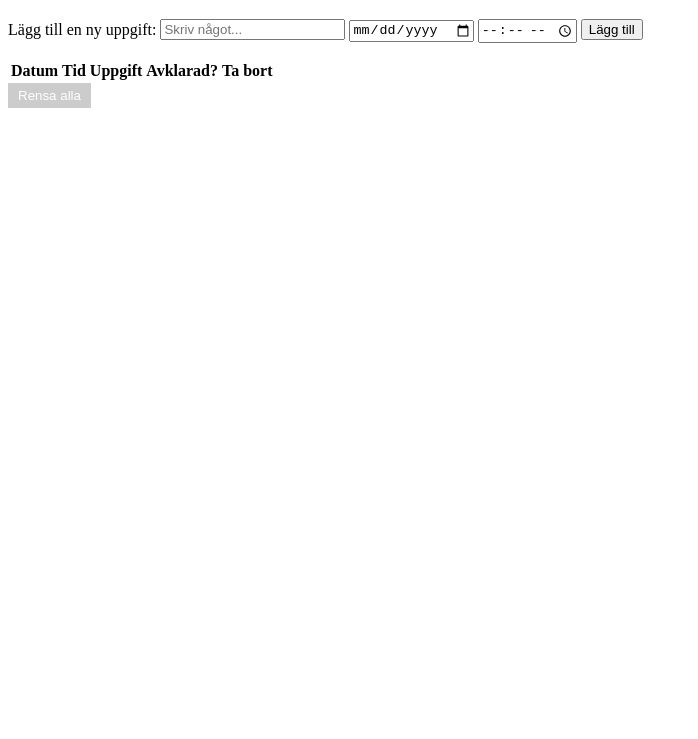
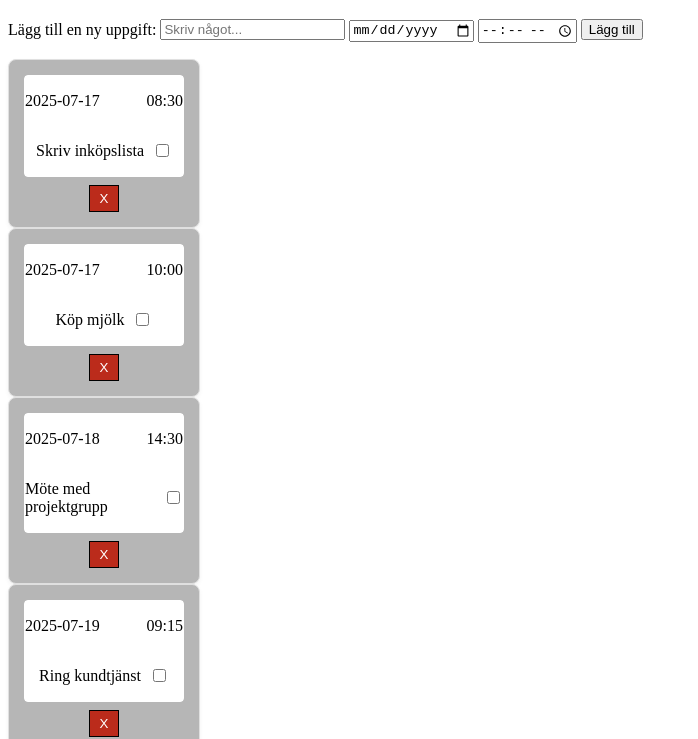
Before and after one commit to presidentkg/todo-list, a website with bundled scripts: page index.html in a window 1280 px wide. Shown: the part 61-800 px from the top of the page, without its empty margins (0-698 px from the left). Built offline with nearby package versions, Linux system fonts and the light colour scheme.

Commit message:
från lista/tabell till kort

```diff
--- a/index.css
+++ b/index.css
@@ -8,6 +8,7 @@
   color: white;
   border: black 1px solid;
   padding: 5px 10px;
+  max-width: 50%;
 }
 
 .inactive-button {
@@ -21,3 +22,57 @@
 button{
     cursor: pointer;
 }
+
+.todo-cards {
+  display: grid;
+  grid-template-columns: repeat(auto-fill, minmax(250px, 1fr));
+  gap: 20px;
+  margin-top: 20px;
+  background-color: rgba(54, 54, 54, 0.801);
+}
+
+.todo-item {
+  background-color: #b6b6b6;
+  border: 1px solid #e0e0e0;
+  border-radius: 8px;
+  box-shadow: 0 2px 4px rgba(0, 0, 0, 0.05);
+  padding: 15px;
+  display: flex;
+  flex-direction: column;
+  justify-content: space-between;
+  max-width: 10rem;
+  max-height: 10rem;
+  gap: 0.5rem;
+}
+
+.card-head-body {
+  background-color: white;
+  border: 1px solid white;
+  border-radius: 0.25rem;
+}
+
+.card-header {
+  background-color: white;
+  width: 100%;
+  display: flex;
+  align-items: flex-start;
+  justify-content: space-between;
+  gap: 1rem;
+}
+
+.card-body {
+  background-color: white;
+  width: 100%;
+  display: flex;
+  justify-content: center;
+  align-items: center;
+  gap: 0.5rem;
+}
+
+.card-footer {
+  width: 100%;
+  display: flex;
+  justify-content: center;
+  align-items: center;
+  gap: 0.5rem;
+}
--- a/index.html
+++ b/index.html
@@ -5,7 +5,7 @@
     <meta charset="UTF-8">
     <meta name="viewport" content="width=device-width, initial-scale=1.0">
     <title>PLANNED PLANTHOOD - Mina sidor</title>
-    <script src="dist/index.js" defer></script>
+    <script src="dist/index.js" defer type="module"></script>
     <link rel="stylesheet" href="index.css">
 </head>
 <body>
@@ -20,22 +20,10 @@
             <p id="empty-text"></p>
             <p id="empty-date"></p>
         </form>
-        <section>
-            <table id="todo-list">
-                <thead>
-                    <tr>
-                        <th>Datum</th>
-                        <th>Tid</th>
-                        <th>Uppgift</th>
-                        <th>Avklarad?</th>
-                        <th>Ta bort</th>
-                    </tr>
-                </thead>
-                <tbody id="todo-tabel-body"> </tbody>
-            </table>
-            <button id="clear-todos-button">Rensa alla</button>
+        <section id="todo-cards">
+
         </section>
-
+        <button id="clear-todos-button">Rensa alla</button>
         <!-- <section>
             <ul id="todo-list"></ul>
             <button id="clear-todos-button">Rensa alla</button>
--- a/src/index.ts
+++ b/src/index.ts
@@ -1,15 +1,15 @@
+import { todos as testTodos } from './services/variables.js';
 const todoContainer = document.getElementById('todo-container') as HTMLElement
 const todoText = document.getElementById('todo-text') as HTMLInputElement
 const todoDate = document.getElementById('todo-date') as HTMLInputElement
 const todoTime = document.getElementById('todo-time') as HTMLInputElement
-const todoList = document.getElementById('todo-list') as HTMLTableElement
-const todoListBody = document.getElementById('todo-tabel-body') as HTMLTableSectionElement
 const emptyText = document.getElementById('empty-text') as HTMLElement
 const emptyDate = document.getElementById('empty-date') as HTMLElement
 const todoForm = document.getElementById('todo-form') as HTMLFormElement
+const todoCards = document.getElementById('todo-cards') as HTMLElement
 const clearTodosButton = document.getElementById('clear-todos-button') as HTMLButtonElement
 
-interface Todo {
+export interface Todo {
   id: number
   text: string
   date: string
@@ -17,7 +17,14 @@ interface Todo {
   completed: boolean
 }
 
-let todos: Todo[] = []
+//Avkommentera när testdata inte längre behövs
+//let todos: Todo[] = JSON.parse(localStorage.getItem('todos') || '[]')
+
+//Ta bort när testdata inte längre behövs
+let todos: Todo[] = JSON.parse(localStorage.getItem('todos') || JSON.stringify(testTodos));
+//
+
+
 function checkTodos(): void {
     if(todos.length === 0)
         clearTodosButton.className = 'inactive-button';
@@ -31,9 +38,65 @@ renderTodos()
 function renderTodos(): void{
     sortTodos()
     checkTodos()
-    todoListBody.innerHTML = ''
+    todoCards.innerHTML = ''
     todos.forEach(todo => {
-        const tr = document.createElement('tr')
+        const article = document.createElement('article')
+        article.className = "todo-item"
+
+        /* const todoId = document.createElement('p')
+        todoId.className = "todo-id"
+        todoId.textContent = `${todo.id}`
+        article.appendChild(todoId) */
+
+        const cardHeadBody = document.createElement('div')
+        cardHeadBody.className = "card-head-body"
+        const cardHeader = document.createElement('div')
+        const todoDate = document.createElement('p')
+        cardHeader.className = "card-header"
+        todoDate.className = "todo-date"
+        todoDate.textContent = todo.date
+        cardHeader.appendChild(todoDate)
+
+        if (todo.time) {
+            const todoTime = document.createElement('p')
+            todoTime.className = "todo-time"
+            todoTime.textContent = todo.time
+            cardHeader.appendChild(todoTime)
+        }
+
+        const cardBody = document.createElement('div')
+        cardBody.className = "card-body"
+        const todoText = document.createElement('p')
+        todoText.className = "todo-text"
+        todoText.textContent = todo.text
+        cardBody.appendChild(todoText)
+
+        const checkbox = document.createElement('input')
+        checkbox.type = 'checkbox'
+        checkbox.checked = todo.completed
+        checkbox.addEventListener('click', () => {
+            todo.completed = !todo.completed
+            renderTodos()
+        })
+        cardBody.appendChild(checkbox)
+
+        const cardFooter = document.createElement('div')
+        cardFooter.className = "card-footer"
+        const deleteButton = document.createElement('button')
+        deleteButton.textContent = 'X'; // Eller 'Ta bort'
+        deleteButton.className = 'delete-button';
+        deleteButton.addEventListener('click', () => {
+            todos = todos.filter(t => t.id !== todo.id);
+            renderTodos();
+        });
+        cardFooter.appendChild(deleteButton)
+
+        cardHeadBody.appendChild(cardHeader)
+        cardHeadBody.appendChild(cardBody)
+        article.appendChild(cardHeadBody)
+        article.appendChild(cardFooter)
+        todoCards.appendChild(article)
+        /* const tr = document.createElement('tr')
         tr.className = todo.completed ? 'completed' : ''
 
         const tdDate = document.createElement('td')
@@ -71,28 +134,7 @@ function renderTodos(): void{
         });
         tdDelete.appendChild(deleteButton)
         tr.appendChild(tdDelete)
-
-        /*const todoContent = document.createElement('span');
-        todoContent.textContent = todo.date + ' ' + todo.time + ' ' + todo.text;
-        const checkbox = document.createElement('input');
-        checkbox.type = 'checkbox';
-        checkbox.checked = todo.completed;
-        checkbox.addEventListener('click', () => {
-            todo.completed = !todo.completed
-            renderTodos()
-        })
-        const deleteButton = document.createElement('button');
-        deleteButton.textContent = 'Ta bort';
-        deleteButton.className = 'delete-button';
-        deleteButton.addEventListener('click', () => {
-            todos = todos.filter(t => t.id !== todo.id);
-            renderTodos();
-        })
-
-        tr.appendChild(todoContent);
-        tr.appendChild(checkbox);
-        tr.appendChild(deleteButton);*/
-        todoListBody.appendChild(tr)
+        todoListBody.appendChild(tr) */
 
     })
 }
--- /dev/null
+++ b/src/services/variables.ts
@@ -0,0 +1,76 @@
+import { Todo } from '../index.js';
+
+let todos: Todo[] = [
+    {
+        id: 1,
+        text: "Köp mjölk",
+        date: "2025-07-17",
+        time: "10:00",
+        completed: false
+    },
+    {
+        id: 2,
+        text: "Möte med projektgrupp",
+        date: "2025-07-18",
+        time: "14:30",
+        completed: false
+    },
+    {
+        id: 3,
+        text: "Lämna in rapport X",
+        date: "2025-07-16", // Idag
+        time: "17:00",
+        completed: true // Avklarad
+    },
+    {
+        id: 4,
+        text: "Ring kundtjänst",
+        date: "2025-07-19",
+        time: "09:15",
+        completed: false
+    },
+    {
+        id: 5,
+        text: "Träna på gymmet",
+        date: "2025-07-20",
+        time: "18:00",
+        completed: false
+    },
+    {
+        id: 6,
+        text: "Boka tandläkare",
+        date: "2025-07-21",
+        time: "11:00",
+        completed: false
+    },
+    {
+        id: 7,
+        text: "Vattna blommorna",
+        date: "2025-07-15", // Igår
+        time: "16:00",
+        completed: true // Avklarad
+    },
+    {
+        id: 8,
+        text: "Planera middagsbjudning",
+        date: "2025-07-22",
+        time: "19:00",
+        completed: false
+    },
+    {
+        id: 9,
+        text: "Skriv inköpslista",
+        date: "2025-07-17",
+        time: "08:30",
+        completed: false
+    },
+    {
+        id: 10,
+        text: "Betala elräkningen",
+        date: "2025-07-14", // Tidigare
+        time: "23:59",
+        completed: true // Avklarad
+    }
+];
+
+export { todos };
```
Also changed, not shown: tsconfig.json (+5 -5 lines), dist/index.js, dist/services/variables.js (added), 2 other files.
